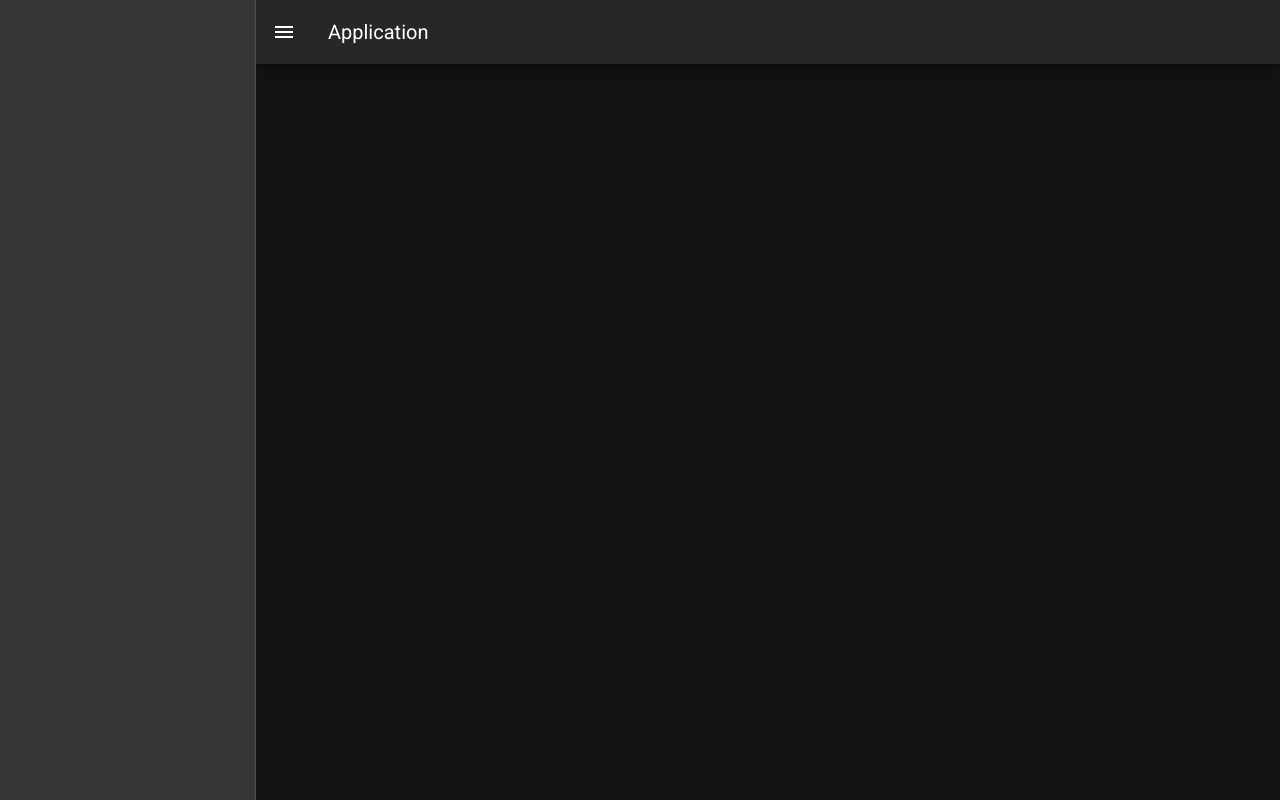
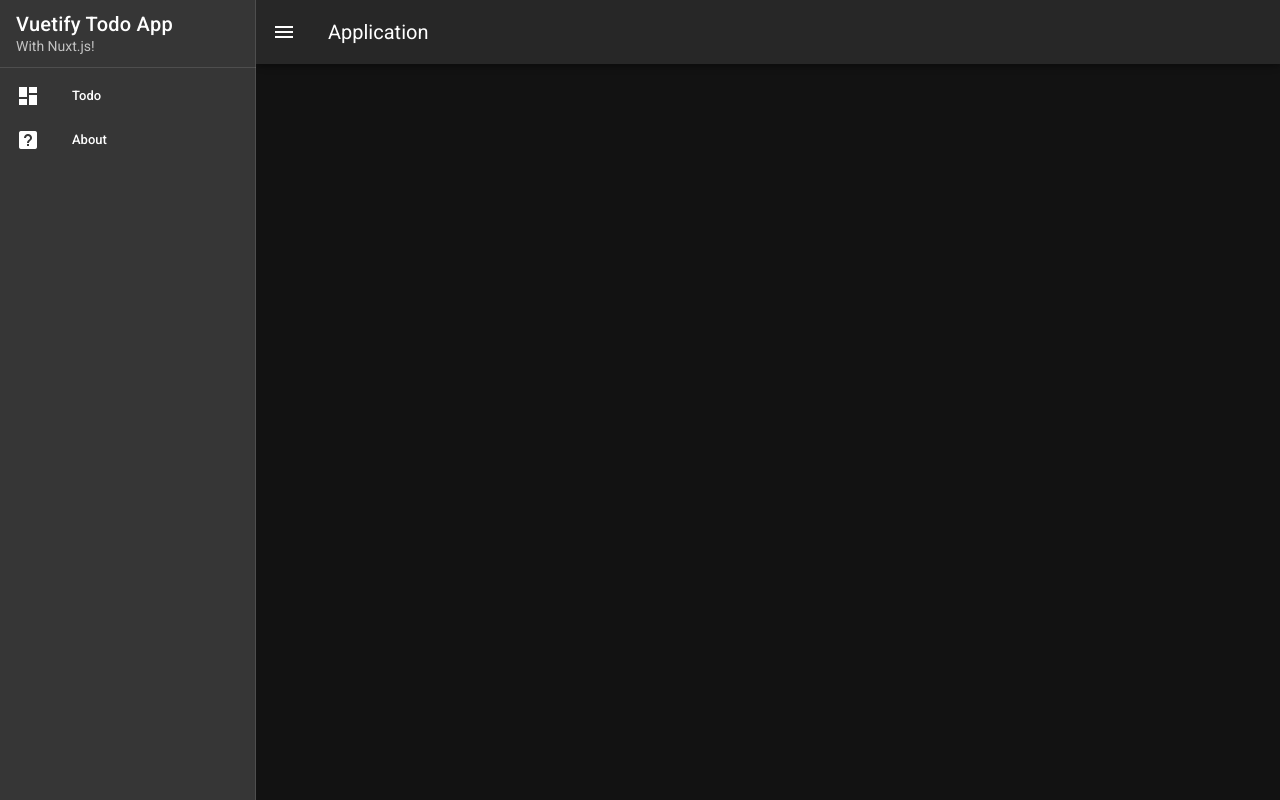
Before and after one commit to atakanteko/vuetify-nuxt-todo, a Nuxt app: page / in a window 1280 px wide. Built offline with nearby package versions, Linux system fonts and the light colour scheme.

Commit message:
add navigation drawer

```diff
--- a/layouts/default.vue
+++ b/layouts/default.vue
@@ -4,7 +4,37 @@
       v-model='drawer'
       app
     >
-      <!--  -->
+      <v-list-item>
+        <v-list-item-content>
+          <v-list-item-title class='text-h6'>
+            Vuetify Todo App
+          </v-list-item-title>
+          <v-list-item-subtitle>
+            With Nuxt.js!
+          </v-list-item-subtitle>
+        </v-list-item-content>
+      </v-list-item>
+
+      <v-divider></v-divider>
+
+      <v-list
+        dense
+        nav
+      >
+        <v-list-item
+          v-for='item in items'
+          :key='item.title'
+          link
+        >
+          <v-list-item-icon>
+            <v-icon>{{ item.icon }}</v-icon>
+          </v-list-item-icon>
+
+          <v-list-item-content>
+            <v-list-item-title>{{ item.title }}</v-list-item-title>
+          </v-list-item-content>
+        </v-list-item>
+      </v-list>
     </v-navigation-drawer>
 
     <v-app-bar app>
@@ -21,6 +51,16 @@
 
 <script>
 export default {
-  data: () => ({ drawer: null }),
+  data() {
+    return {
+      drawer: null,
+      items: [
+        { title: 'Todo', icon: 'mdi-view-dashboard' },
+        { title: 'About', icon: 'mdi-help-box' },
+      ],
+      right: null,
+    };
+  },
 };
+
 </script>
```
